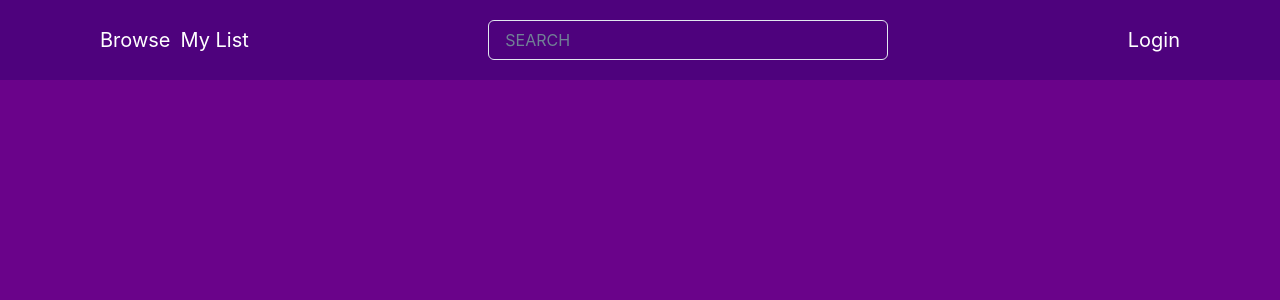
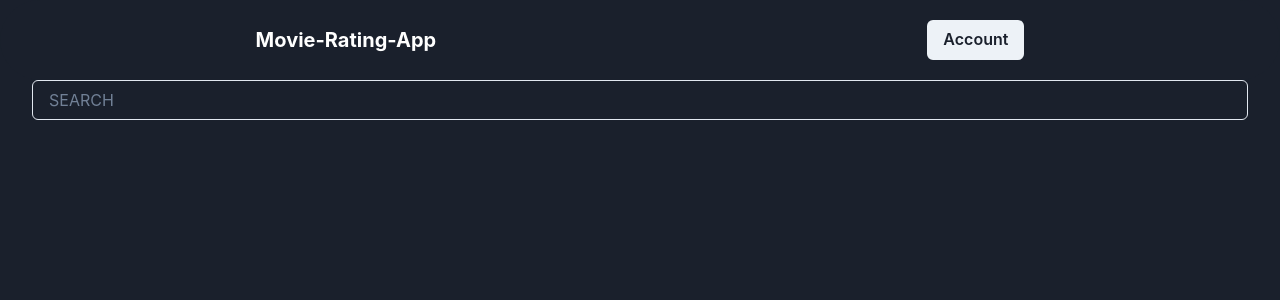
Before and after one commit to bufer99/MovieRatingApp-frontend, a React (Create React App) app: page / in a window 1280 px wide. Shown: the top 300 px of the page. Built offline with nearby package versions, Linux system fonts and the light colour scheme.

Commit message:
structure makeover

```diff
--- a/src/App.tsx
+++ b/src/App.tsx
@@ -13,7 +13,6 @@ function App() {
       <Route path="/" element={<Layout />}>
         <Route index element={<MovieBrowser />} />
         <Route path="movies" element={<UserMovies />} />
-        <Route path="login" element={<Login />} />
         <Route path="*" element={<NoMatch />} />
       </Route>
     </Routes>
--- a/src/Components/Layout.tsx
+++ b/src/Components/Layout.tsx
@@ -1,85 +1,44 @@
 import React, { Suspense, useEffect, useRef, useState } from 'react'
-import { Box, Flex, Container } from "@chakra-ui/react";
+import { Box, Flex, Container, Center } from "@chakra-ui/react";
 import SearchBar from './SearchBar';
-import { Outlet, Link, useNavigate } from "react-router-dom";
+import { Outlet, Link, useNavigate, useLocation } from "react-router-dom";
 import { useAppDispatch, useAppSelector } from '../state/store';
 import { logout } from '../state/authSlice';
+import NavBar from './NavBar';
+import { AnimatePresence } from 'framer-motion';
+import { motion } from 'framer-motion'
 
 function Layout() {
 
   const user = useAppSelector(state => state.auth.user);
   const dispatch = useAppDispatch();
   const navigate = useNavigate();
+  const location = useLocation();
+
+  console.log(location)
 
   return (
-        <Flex
-            maxW="none"
-            minH="100vh"
-            direction="column"
-            backgroundColor="#6a038a"
-            padding="0"
+    <Box
+      as='main'
+      bg="#1A202C"
     >
-            <Flex
-                width="100%"
-                bg="#4e027d"
-                justifyContent="center"
+      <NavBar />
+      <AnimatePresence
+        exitBeforeEnter
+        initial={true}
       >
-                <Flex
-                    maxW='1920px'
-                    w='100%'
-                    minH="80px"
-                    color="white"
-                    alignItems="center"
-                    justifyContent={"space-between"}
-                    gap="30px"
-                    padding="0 100px"
-                    fontSize="xl"
+        <Container
+          as={motion.div}
+          mt="5rem"
+          w="100%"
+          minH="calc(100vh - 5rem)"
+          maxWidth="1400px"
+          key={location.key}
         >
-                    <Flex
-                        gap="10px"
-                    >
-                        <Box>
-                            <Link to="/">Browse</Link>
-                        </Box>
-
-                        <Box>
-                            <Link to="/movies">My List</Link>
-                        </Box>
-
-                        {user &&
-                            <Box
-                                onClick={(e) => {
-                                    e.preventDefault();
-                                    dispatch(logout());
-                                    navigate('/');
-                                }}
-                                cursor="pointer"
-                            >
-                                logout
-                            </Box>
-                        }
-
-
-                    </Flex>
-                    <Container
-                        position="relative"
-                        maxW="400px"
-                        padding="0"
-                        margin="0"
-                    >
-                        <SearchBar />
-                    </Container>
-                    {user ? <Box>{user.name}</Box> : <Box>
-                        <Link to="/login">Login</Link>
-                    </Box>}
-                </Flex>
-            </Flex>
-
-            <Container maxW="1800px" padding={"50px 0"}>
           <Outlet />
         </Container>
-
-        </Flex >
+      </AnimatePresence>
+    </Box>
   )
 }
 
--- /dev/null
+++ b/src/Components/NavBar.tsx
@@ -0,0 +1,41 @@
+import React, { Suspense, useEffect, useRef, useState } from 'react'
+import { Box, Flex, Container, Heading } from "@chakra-ui/react";
+import SearchBar from './SearchBar';
+import { Outlet, Link, useNavigate } from "react-router-dom";
+import { useAppDispatch, useAppSelector } from '../state/store';
+import { logout } from '../state/authSlice';
+import { useMediaQuery } from '@chakra-ui/react';
+import UserMenu from './UserMenu';
+
+export default function Navbar() {
+
+    const [isMobile] = useMediaQuery('(max-width: 500px)');
+
+    return (
+        <Box
+            as="nav"
+            position="fixed"
+            w="100%"
+            h="5rem"
+            bg="#1A202C"
+            top={0}
+            zIndex="2"
+        >
+            <Flex
+                alignItems="center"
+                justifyContent="space-around"
+                bg="#1A202C"
+                maxW="1400px"
+                h="100%"
+                m="auto"
+                p="10px"
+                borderRadius={isMobile ? '' : "50px"}
+            >
+                {true && <Heading as={"h1"} size="md" color={"white"}>
+                    <Link to="/">Movie-Rating-App</Link>
+                </Heading>}
+                <UserMenu />
+            </Flex>
+        </Box>
+    )
+}
--- a/src/Components/Routes/MovieBrowser.tsx
+++ b/src/Components/Routes/MovieBrowser.tsx
@@ -1,7 +1,47 @@
-
+import { Container, Flex, Image, Box, useMediaQuery, Grid, SimpleGrid  } from "@chakra-ui/react"
+import SearchBar from "../SearchBar"
+import { Movie } from "../../types"
+import { useState } from "react"
+import { useAppSelector } from "../../state/store"
+import { getMovie } from "../../state/movieSlice"
 
 export default function MovieBrowser() {
+
+    const [selectedMovie, setMovie] = useState<Movie | null>(null)
+    const movie = useAppSelector((state) => state.movie.activeMovie);
+    const [isMobile] = useMediaQuery('(max-width: 500px)');
+    console.log(movie)
+
     return (
-        <></>
+        <Container
+
+            position="relative"
+            mx="0"
+            w="100%"
+            maxW="auto"
+        >
+            <SearchBar movie={selectedMovie} />
+
+            {movie &&
+                <SimpleGrid
+                    as="article"
+                    minChildWidth='400px'
+                    w="100%"
+                >
+                    <Image
+                        src={`https://image.tmdb.org/t/p/w500/${movie.poster_path}`}
+                        alt={movie.title}
+
+                    />
+                    <Container
+                        color="white"
+                        fontSize="1.5rem"
+
+                    >
+                        {movie.overview}
+                    </Container>
+                </SimpleGrid >
+            }
+        </Container>
     )
 }
--- a/src/Components/Routes/UserMovies.tsx
+++ b/src/Components/Routes/UserMovies.tsx
@@ -72,14 +72,12 @@ const m = [
 export default function UserMovies() {
 
     const { isError, isLoading, data } = useGetUserReviewsQuery();
-    const movies = useAppSelector(state => state.movie.movies);
+    const movie = useAppSelector(state => state.movie);
     console.log(data);
 
-    if (isLoading) {
-        return (
-            <Spinner />
-        )
-    }
+    if (isError) <>ERROR</>
+    if (isLoading) <>LOADING</>
+
 
     return (
         <Flex
--- a/src/Components/SearchBar.tsx
+++ b/src/Components/SearchBar.tsx
@@ -4,7 +4,7 @@ import SearchResult from './SearchResult';
 import { useLazyGetMoviesQuery } from '../state/movieApiSlice';
 import { Movie } from '../types';
 
-export default function SearchBar() {
+export default function SearchBar({ movie }: { movie: Movie | null }) {
 
     const [isOpen, setOpen] = useState<boolean>(false)
     const [trigger, { isLoading, isError, data, error }] = useLazyGetMoviesQuery();
@@ -13,7 +13,7 @@ export default function SearchBar() {
 
     useEffect(() => {
         console.log(queryResult)
-    },[queryResult])
+    }, [queryResult])
 
     const onChange = (e: React.ChangeEvent<HTMLInputElement>): void => {
         trigger(e.target.value).then(response => {
@@ -21,37 +21,18 @@ export default function SearchBar() {
                 setQueryResult(data
                     .results
                     .filter(e => e.poster_path)
-                    .sort((a, b) => b?.vote_count - a?.vote_count))
+                    /*.sort((a, b) => b?.vote_count - a?.vote_count)*/)
             }
         });
     }
 
-    /*
-    const onChange = (e: React.ChangeEvent<HTMLInputElement>) => {
-        if (e.target.value.length > 2) {
-            //console.log(e.target.value)
-            trigger(e.target.value)
-                .then((res) => setQueryResult(
-                    (res) => {
-                        return res
-                            .data
-                            .results
-                            .filter(e => e.poster_path)
-                            .sort((a, b) => b.vote_count - a.vote_count)
-                    }
-                ));
-        } else {
-            setQueryResult([])
-        }
-    }
-*/
-
     return (
-        <Flex>
+        <Flex
+            position="relative"
+        >
             <Input
-                onBlur={() => setOnFocus(false)}
+                //onBlur={() => setOnFocus(false)}
                 onFocus={() => setOnFocus(true)}
-                position="relative"
                 maxW="100%"
                 //width={isOpen ? '100%' : '0px'}
                 type="text"
@@ -75,9 +56,9 @@ export default function SearchBar() {
             >
 
                 {
-                !isLoading && queryResult?.map(e => (
-                    <SearchResult key={e.id} {...e} />
-                ))}
+                    !isLoading && queryResult?.map(e => (
+                        <SearchResult key={e.id} loseFocus={() => setOnFocus(false)} movie={e} />
+                    ))}
 
             </Flex>}
         </Flex>
--- /dev/null
+++ b/src/Components/UserMenu.tsx
@@ -0,0 +1,42 @@
+import { Box, Button, Menu, MenuButton, MenuGroup, MenuList, MenuItem, MenuDivider, useMediaQuery, IconButton } from "@chakra-ui/react"
+import { HamburgerIcon } from "@chakra-ui/icons";
+import { useAppSelector, useAppDispatch } from "../state/store"
+import { selectCurrentUser, logout } from "../state/authSlice"
+import Login from "./Routes/Login";
+import { useState } from "react";
+import { Link } from "react-router-dom";
+
+export default function UserMenu() {
+
+    const user = useAppSelector(selectCurrentUser);
+    const dispatch = useAppDispatch();
+
+    const [isMobile] = useMediaQuery('(max-width: 425px)');
+    const [isLogin, setIsLogin] = useState(false);
+
+    return (
+        <Menu>
+            <MenuButton
+                as={isMobile ? IconButton : Button}
+                icon={<HamburgerIcon />}
+            >
+                Account
+            </MenuButton>
+            <MenuList>
+
+                {user ?
+                    <MenuGroup>
+                        <MenuItem><Link to="/movies">Reviews</Link></MenuItem>
+                        <MenuItem><Link to="/">Browse movies</Link></MenuItem>
+                        <MenuItem onClick={() => dispatch(logout())} >Logout</MenuItem>
+                    </MenuGroup>
+                    :
+                    <MenuGroup>
+                        <MenuItem onClick={() => setIsLogin(true)}>Sign in</MenuItem>
+                        <Login isOpen={isLogin} close={() => setIsLogin(false)} />
+                    </MenuGroup>}
+
+            </MenuList >
+        </Menu >
+    )
+}
--- a/src/state/authSlice.ts
+++ b/src/state/authSlice.ts
@@ -25,7 +25,6 @@ const slice = createSlice({
             state.token = action.payload.token
         },
         logout: (state) => {
-            console.log("OUT")
             state.user = null
             state.token = null
         }
--- a/src/state/movieSlice.ts
+++ b/src/state/movieSlice.ts
@@ -1,30 +1,24 @@
 import { createSlice, PayloadAction } from '@reduxjs/toolkit';
+import { Movie } from '../types';
 import type { RootState } from './store';
 
-
-// Define a type for the slice state
 interface MovieState {
-    movies: Array<string>
-    //movies: string[]
-}
-
-// Define the initial state using that type
-const initialState: MovieState = {
-    movies: []
+    activeMovie: Movie | null
 }
 
 const slice = createSlice({
     name: 'movie',
-    initialState,
+    initialState: { activeMovie: null } as MovieState,
     reducers: {
-        addMovie: (state: MovieState, action: PayloadAction<Array<string>>) => {
-            state.movies = [...state.movies, ...action.payload];
+        setMovie: (state: MovieState, action: PayloadAction<Movie>) => {
+            console.log(action.payload)
+            state.activeMovie = action.payload;
         },
     },
 })
 
-export const { addMovie } = slice.actions
+export const { setMovie } = slice.actions
 
 export default slice.reducer
 
-export const getMovies = (state: RootState) => state.movie;
+export const getMovie = (state: RootState) => state.movie.activeMovie;
--- a/src/types.ts
+++ b/src/types.ts
@@ -12,7 +12,7 @@ export interface Movie {
     "title"?: string,
     "video"?: boolean,
     "vote_average"?: number,
-    "vote_count": number
+    "vote_count"?: number
 }
 
 export interface UserMovie {
```
Also changed, not shown: src/Components/Routes/Login.tsx (+66 -10 lines), src/Components/SearchResult.tsx (+11 -3 lines). Lines whose indentation alone changed are shown as unchanged.
